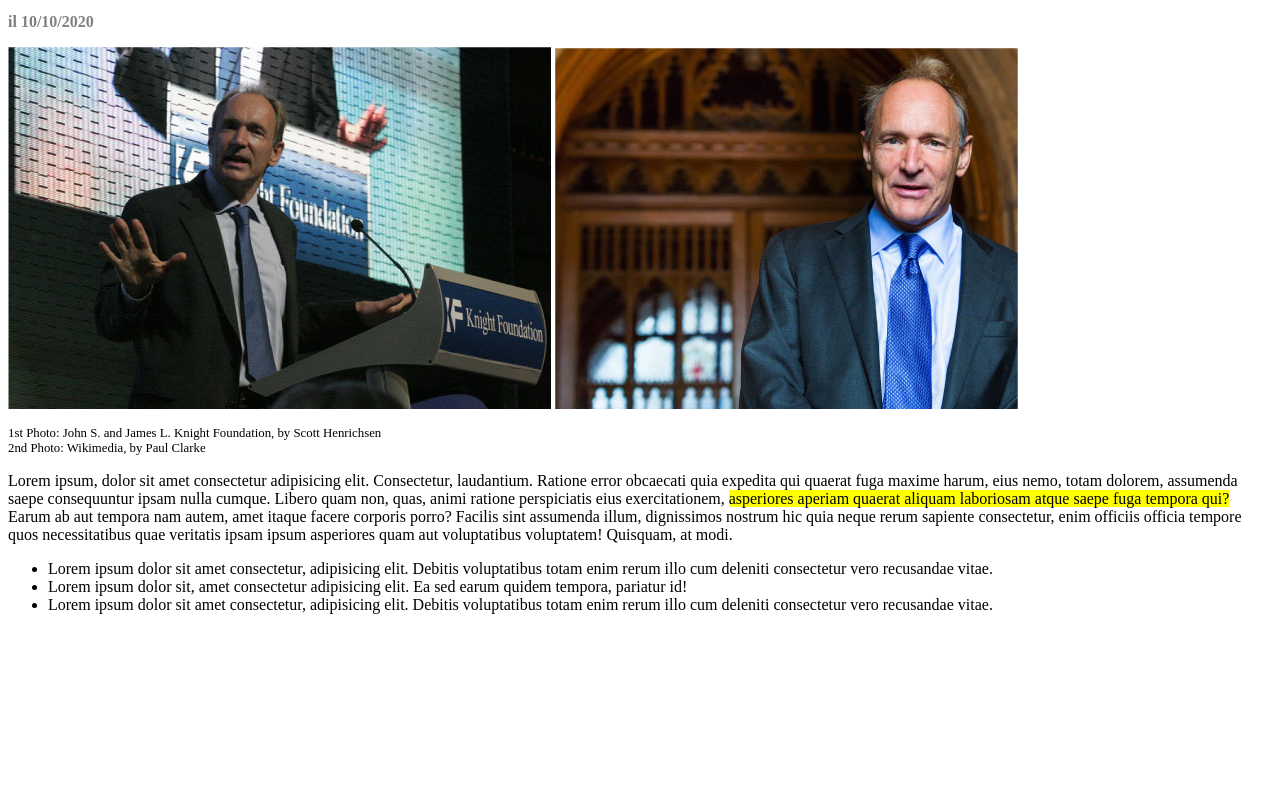
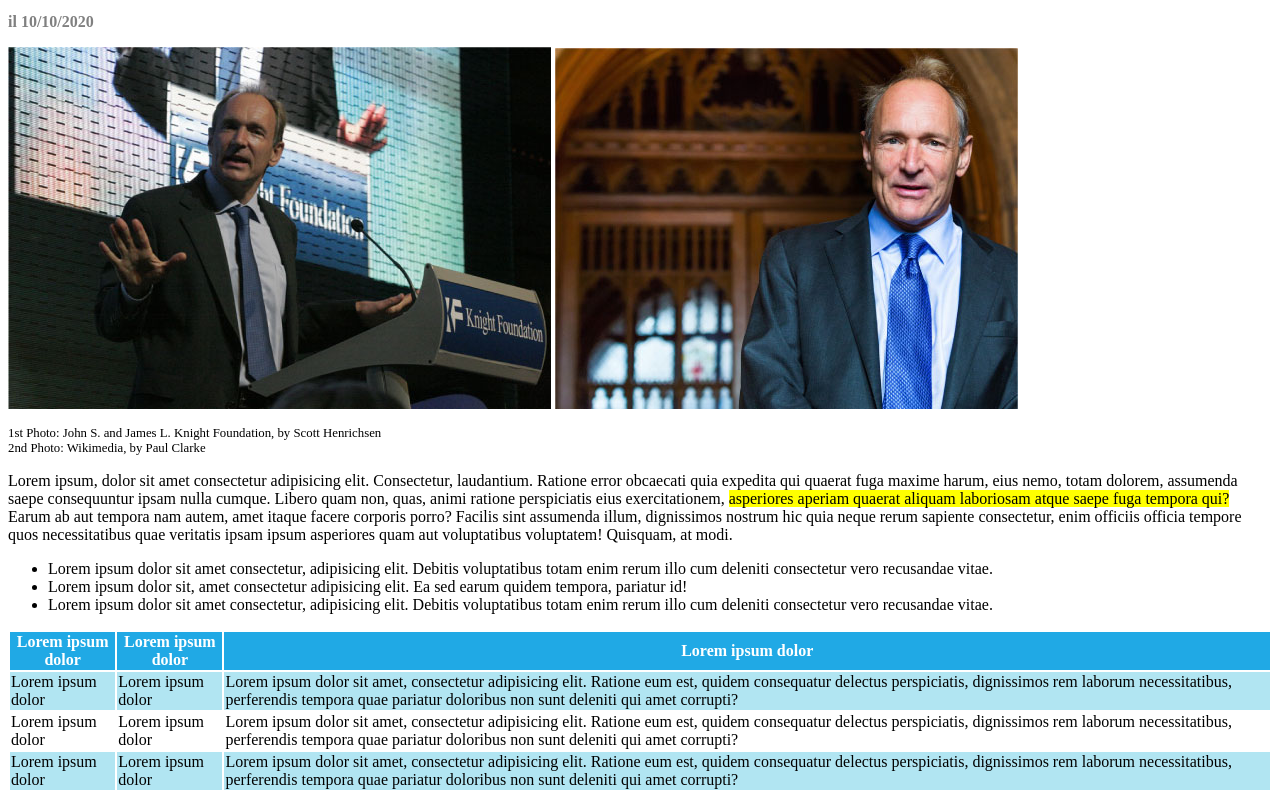
Before and after one commit to Claudio-Emmolo/html-css-booleaner, a plain HTML site: page index.html in a window 1280 px wide. Shown: the part 376-1176 px from the top of the page. Before the commit the page ends 1006 px from the top, so only its background shows below. Drawn offline with Linux system fonts and the light colour scheme.

Commit message:
add table

```diff
--- a/css/style.css
+++ b/css/style.css
@@ -47,3 +47,17 @@ header{
 .photo-des{
     font-size: 0.8rem;
 }
+
+/* table */
+.color-th{
+    color: white;
+    background-color: #20a9e5
+}
+
+.color-td{
+    background-color: #b1e5f2
+}
+
+#td-special{
+    background-color: #ffffff;
+}
--- a/index.html
+++ b/index.html
@@ -52,6 +52,39 @@
 
             </section>
 
+            <!-- SECTION TABLE -->
+            <section>
+                <table>
+                    <thead class="color-th">
+                        <tr>
+                            <th>Lorem ipsum dolor</th>
+                            <th>Lorem ipsum dolor</th>
+                            <th>Lorem ipsum dolor</th>
+                        </tr>
+                    </thead>
+
+                    <tbody class="color-td">
+                        <tr>
+                            <td>Lorem ipsum dolor</td>
+                            <td>Lorem ipsum dolor</td>
+                            <td>Lorem ipsum dolor sit amet, consectetur adipisicing elit. Ratione eum est, quidem consequatur delectus perspiciatis, dignissimos rem laborum necessitatibus, perferendis tempora quae pariatur doloribus non sunt deleniti qui amet corrupti?</td>
+                        </tr>
+
+                        <tr id="td-special">
+                            <td>Lorem ipsum dolor</td>
+                            <td>Lorem ipsum dolor</td>
+                            <td>Lorem ipsum dolor sit amet, consectetur adipisicing elit. Ratione eum est, quidem consequatur delectus perspiciatis, dignissimos rem laborum necessitatibus, perferendis tempora quae pariatur doloribus non sunt deleniti qui amet corrupti?</td>
+                        </tr>
+
+                        <tr>
+                            <td>Lorem ipsum dolor</td>
+                            <td>Lorem ipsum dolor</td>
+                            <td>Lorem ipsum dolor sit amet, consectetur adipisicing elit. Ratione eum est, quidem consequatur delectus perspiciatis, dignissimos rem laborum necessitatibus, perferendis tempora quae pariatur doloribus non sunt deleniti qui amet corrupti?</td>
+                        </tr>
+                    </tbody>
+                </table>
+            </section>
+
         </main>
 
         <footer>
```
